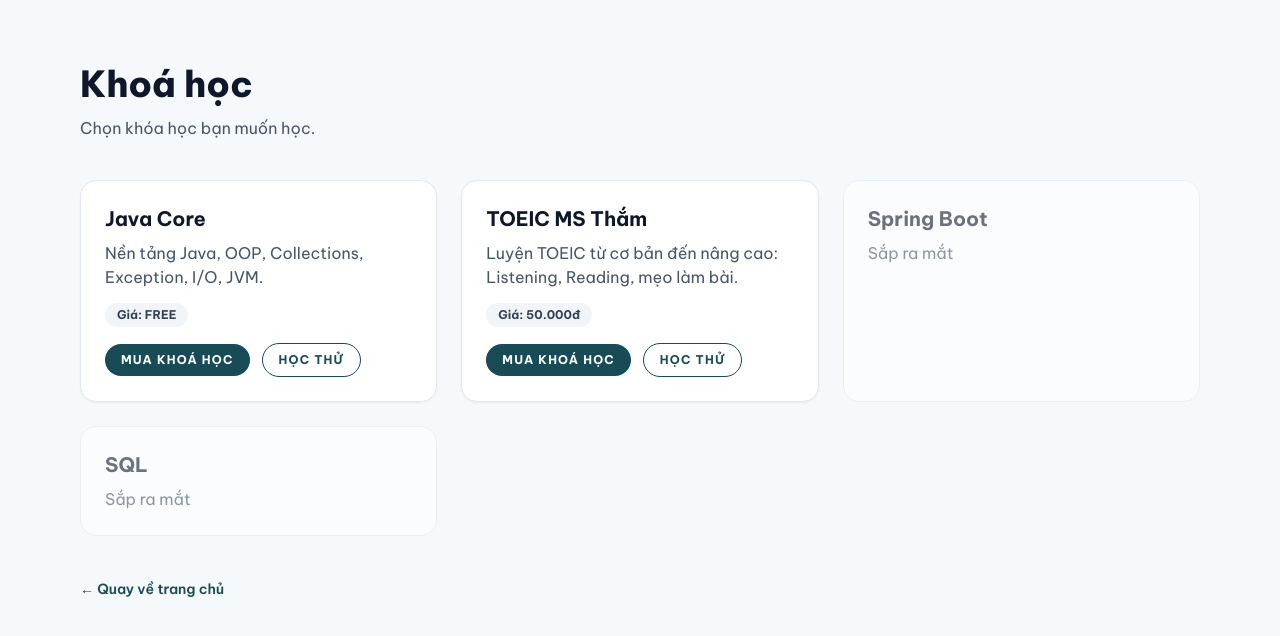
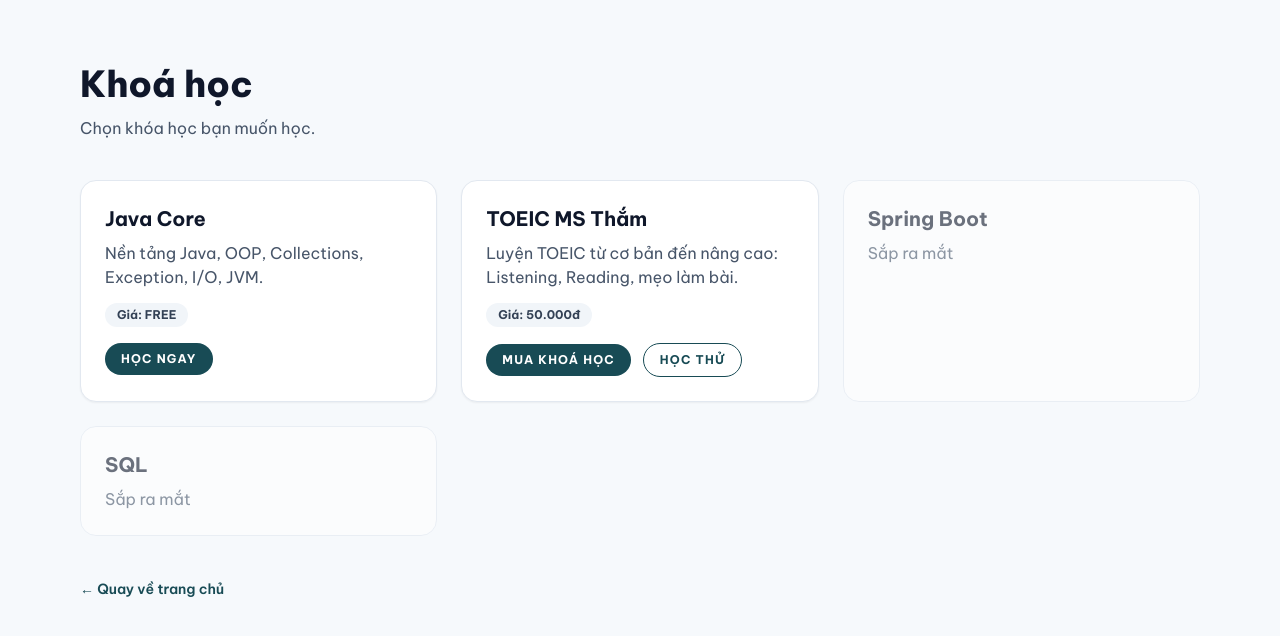
Before and after one commit to dangvanphucnghia/coursejava, a Next.js app: page /courses in a window 1280 px wide. Shown: the top 636 px of the page. Built offline with nearby package versions, Linux system fonts and the light colour scheme.

Commit message:
update course java-core by nghia

```diff
--- a/app/courses/page.tsx
+++ b/app/courses/page.tsx
@@ -33,21 +33,11 @@ export default function CoursesPage() {
             </div>
 
             <div className="mt-4 flex flex-wrap items-center gap-3 relative z-10">
-              <a
-                href={ZALO_LINK}
-                target="_blank"
-                rel="noopener noreferrer"
-                className="inline-flex rounded-full bg-[#184b55] px-4 py-2 text-xs font-bold tracking-widest text-white"
-              >
-                MUA KHOÁ HỌC
-              </a>
-
-              {/* CHỈ SỬA CHỖ NÀY: HỌC THỬ -> dẫn tới trang Java Core */}
               <Link
                 href="/courses/java-core"
-                className="inline-flex rounded-full border border-[#184b55] bg-white px-4 py-2 text-xs font-bold tracking-widest text-[#184b55] transition hover:bg-[#184b55] hover:text-white"
+                className="inline-flex rounded-full bg-[#184b55] px-4 py-2 text-xs font-bold tracking-widest text-white transition hover:opacity-90"
               >
-                HỌC THỬ
+                HỌC NGAY
               </Link>
             </div>
           </div>
```
